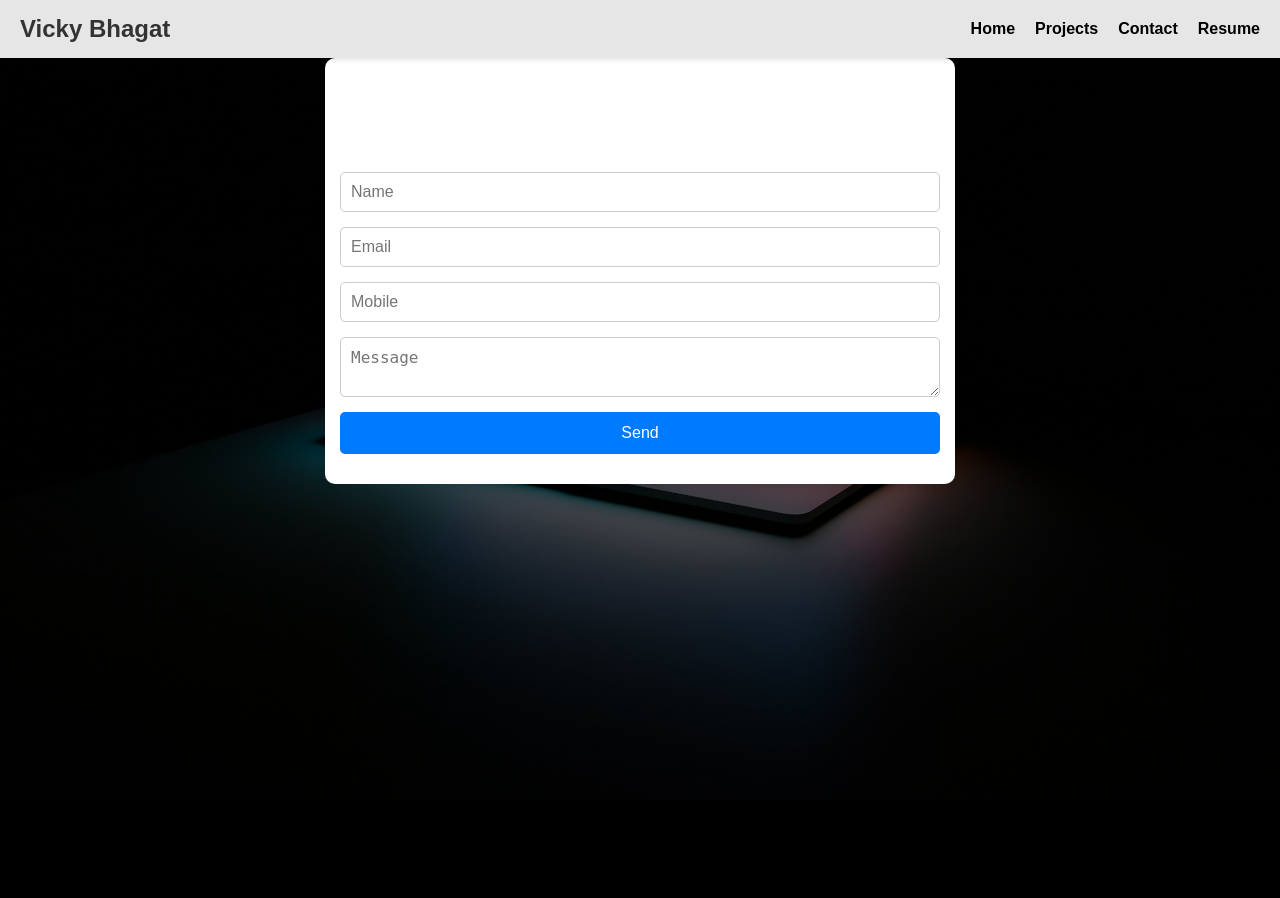
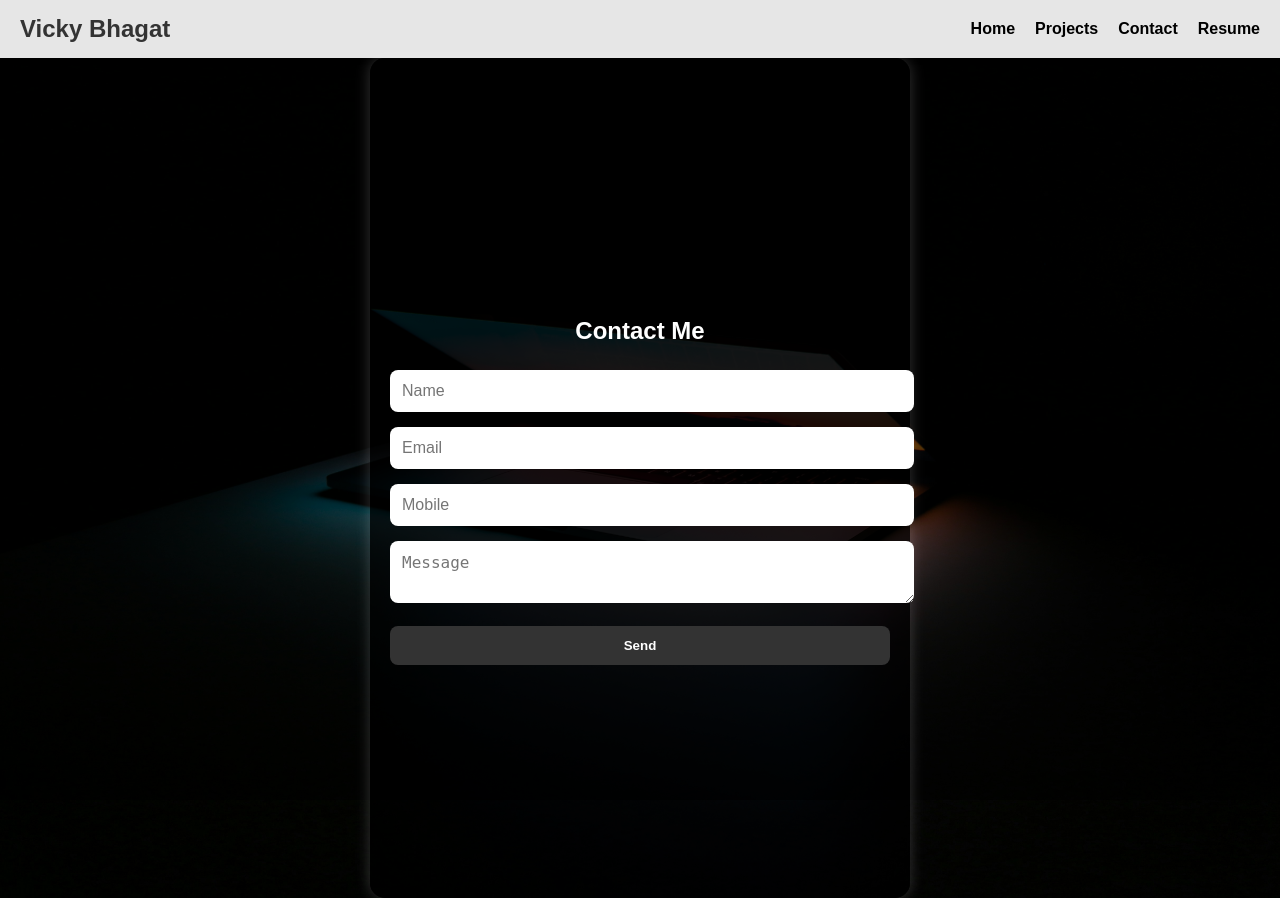
Before and after one commit to vickybhagat18/flask-portfolio, a Flask app: page /contact in a window 1280 px wide. Before the commit the page ends 733 px from the top, so only its background shows below. Run offline with Flask 3, Linux system fonts and the light colour scheme.

Commit message:
upadate backimage

```diff
--- a/static/css/style.css
+++ b/static/css/style.css
@@ -225,3 +225,73 @@ body::before {
   background-color: rgba(0, 0, 0, 0.6); /* Dark overlay for readability */
   z-index: -1;
 }
+body {
+  margin: 0;
+  padding: 0;
+  font-family: Arial, sans-serif;
+  background: url('/static/images/backimage.jpg') no-repeat center center fixed;
+  background-size: cover;
+  min-height: 100vh;
+}
+
+/* Contact page container */
+.contact-container {
+  display: flex;
+  flex-direction: column;
+  justify-content: center;
+  align-items: center;
+  min-height: 100vh;
+  padding: 20px;
+  background-color: rgba(0, 0, 0, 0.7); /* fallback if no image */
+  width: 100%;
+  max-width: 500px;
+  margin: 0 auto;
+  border-radius: 15px;
+  box-shadow: 0 0 15px rgba(255, 255, 255, 0.2);
+}
+
+.contact-container h2 {
+  color: #fff;
+  margin-bottom: 20px;
+}
+
+.contact-container input,
+.contact-container textarea {
+  width: 100%;
+  padding: 12px;
+  margin-bottom: 15px;
+  border: none;
+  border-radius: 8px;
+  font-size: 16px;
+}
+
+.contact-container button {
+  width: 100%;
+  padding: 12px;
+  background-color: #333;
+  color: #fff;
+  border: none;
+  border-radius: 8px;
+  font-weight: bold;
+  cursor: pointer;
+  transition: background-color 0.3s ease;
+}
+
+.contact-container button:hover {
+  background-color: #555;
+}
+
+.success {
+  color: #00ff00;
+  font-weight: bold;
+  text-align: center;
+  margin-bottom: 15px;
+}
+
+/* Responsive */
+@media (max-width: 600px) {
+  .contact-container {
+    width: 90%;
+    padding: 20px;
+  }
+}
--- a/templates/contact.html
+++ b/templates/contact.html
@@ -1,10 +1,9 @@
 {% extends 'base.html' %}
 {% block content %}
-<section class="contact-section">
-  <div class="form">
+<div class="contact-container">
   <h2>Contact Me</h2>
 
-    <!-- ✅ Success or error flash messages -->
+  <!-- ✅ Flash messages -->
   {% with messages = get_flashed_messages() %}
     {% if messages %}
       {% for msg in messages %}
@@ -21,5 +20,4 @@
     <button type="submit">Send</button>
   </form>
 </div>
-</section>
 {% endblock %}
```
Lines whose indentation alone changed are shown as unchanged.
